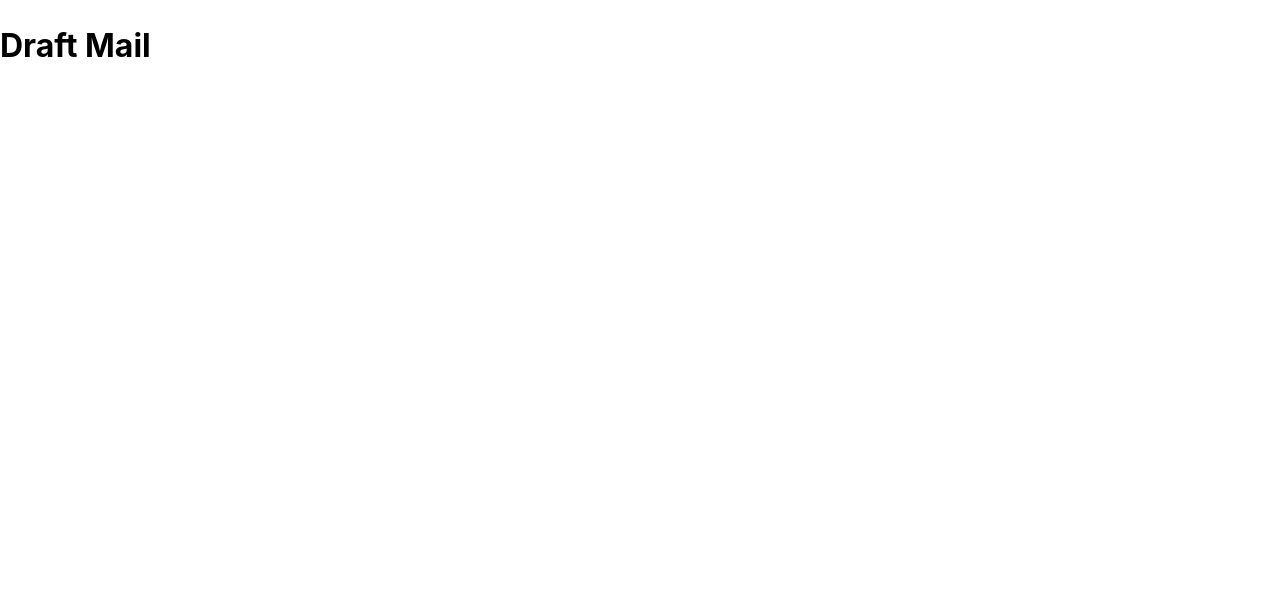
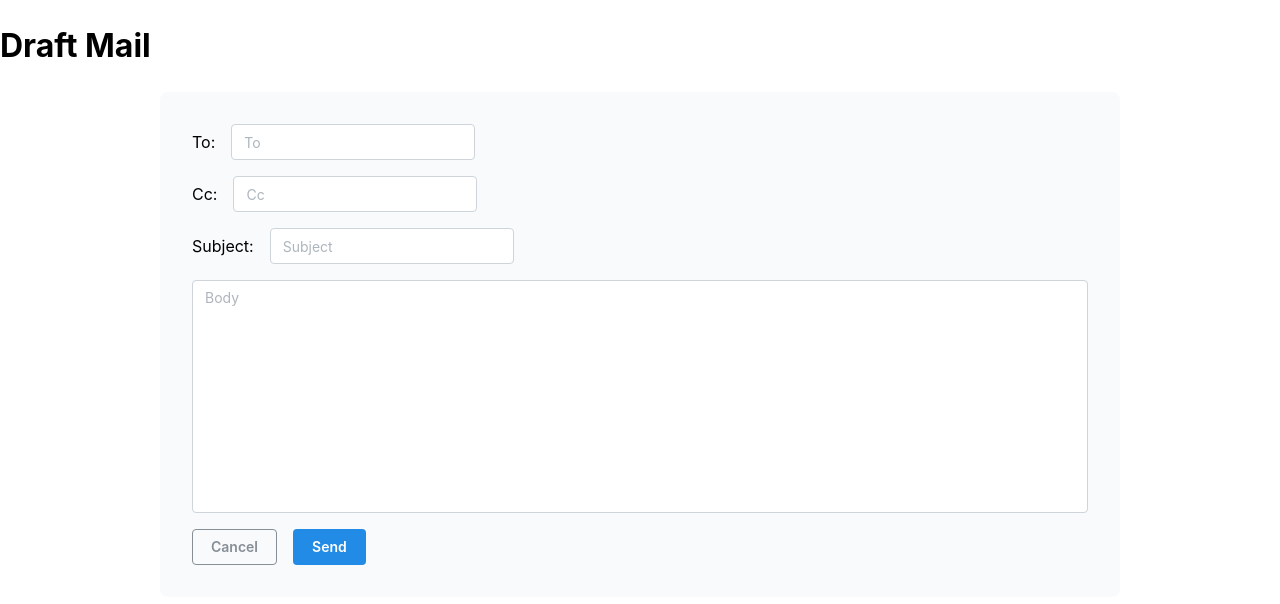
Before and after one commit to CU-Hyperloop/HyperMail, a React (Vite) app in the folder frontend/: page /draft in a window 1280 px wide. Shown: the top 604 px of the page. Built offline with nearby package versions, Linux system fonts and the light colour scheme.

Commit message:
mail editor page

```diff
--- /dev/null
+++ b/frontend/src/components/MailEditor.tsx
@@ -0,0 +1,32 @@
+import { TextInput, Button, Container, Stack, Group, Textarea, Text } from '@mantine/core';
+
+
+export default function MailEditor() {
+
+    return (
+        <Container size="md" style={{ backgroundColor: '#f9fafb', padding: '2rem', borderRadius: '8px' }}>
+            <Stack spacing="md">
+                <Group position="apart">
+                    <Text>To: </Text>
+                    <TextInput placeholder="To"  />
+                </Group>
+                <Group position="apart">
+                    <Text>Cc: </Text>
+                    <TextInput placeholder="Cc"   />
+                </Group>
+
+                <Group position="apart">
+                    <Text>Subject: </Text>
+                    <TextInput placeholder="Subject"  />
+                </Group>
+
+                <Textarea placeholder="Body" autosize minRows={10}  />
+
+                <Group position="right">
+                <Button variant="outline" color="gray">Cancel</Button>
+                <Button color="blue">Send</Button>
+                </Group>
+            </Stack>
+        </Container>
+    )
+}
--- a/frontend/src/pages/DraftMail.tsx
+++ b/frontend/src/pages/DraftMail.tsx
@@ -1,7 +1,17 @@
+import MailEditor from "../components/MailEditor"
+
+
 export default function DraftMail() {
     return (
+        <>
+
         <div className='draft-mail-container'>
             <h1>Draft Mail</h1>
         </div>
+
+        <MailEditor/>
+
+        </>
+
     )
 }
```
Also changed, not shown: 1 other file (tests, documents, lock files or other folders).
